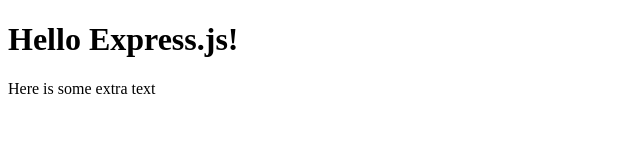
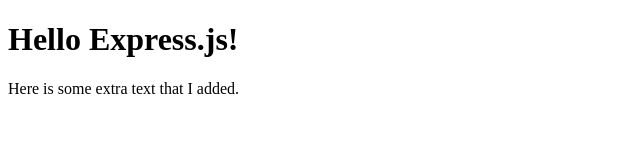
Before and after one commit to luft67/web-server, a website: page public/index.html in a window 1280 px wide. Shown: the full height of the page, 0-640 px from the left. Drawn offline with Linux system fonts and the light colour scheme.

Commit message:
Added some more text

```diff
--- a/public/index.html
+++ b/public/index.html
@@ -8,6 +8,6 @@
   </head>
   <body>
     <h1>Hello Express.js!</h1>
-    <p>Here is some extra text</p>
+    <p>Here is some extra text that I added.</p>
   </body>
 </html>
```
